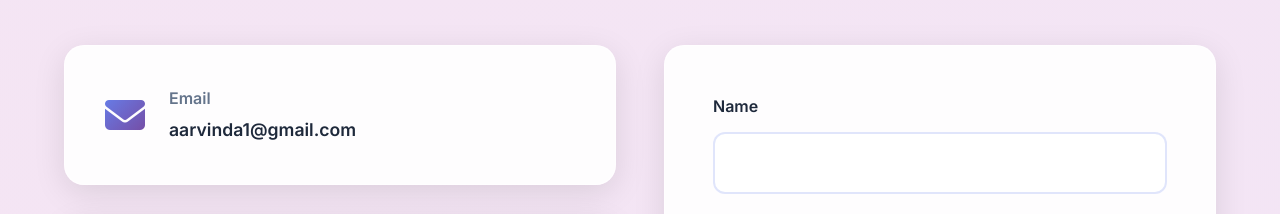
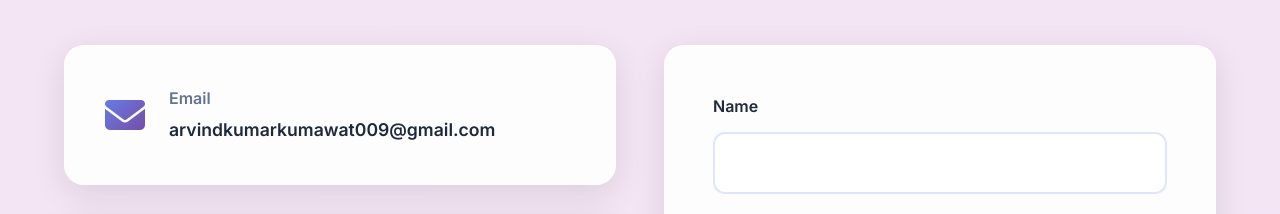
Before and after one commit to arvindkkumawat/github-portfolio, a plain HTML site: page index.html in a window 1280 px wide. Shown: the part 7051-7265 px from the top of the page. Drawn offline with Linux system fonts and the light colour scheme.

Commit message:
Update index.html

```diff
--- a/index.html
+++ b/index.html
@@ -1259,7 +1259,7 @@
                     <i class="fas fa-envelope"></i>
                     <div>
                         <h3>Email</h3>
-                        <a href="mailto:aarvinda1@gmail.com">aarvinda1@gmail.com</a>
+                        <a href="arvindkumarkumawat009@gmail.com">arvindkumarkumawat009@gmail.com</a>
                     </div>
                 </div>
                 <div class="contact-item reveal">
```
